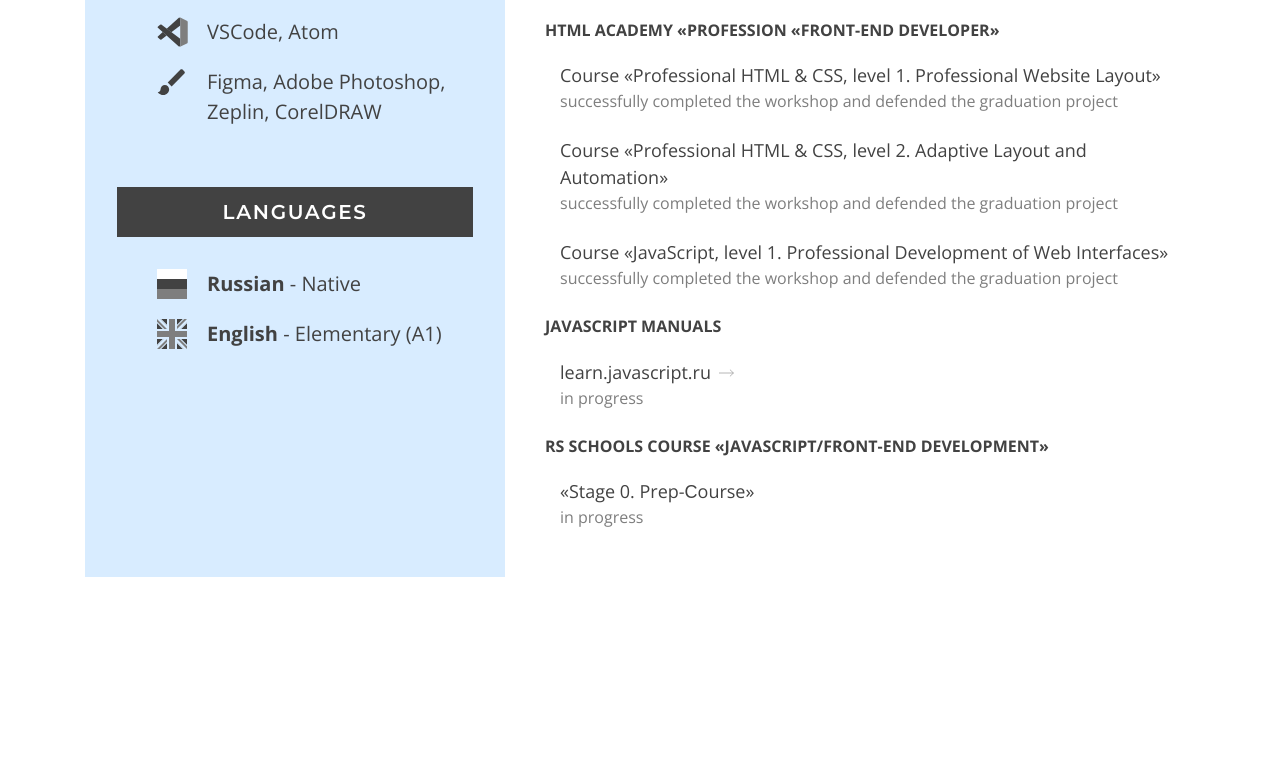
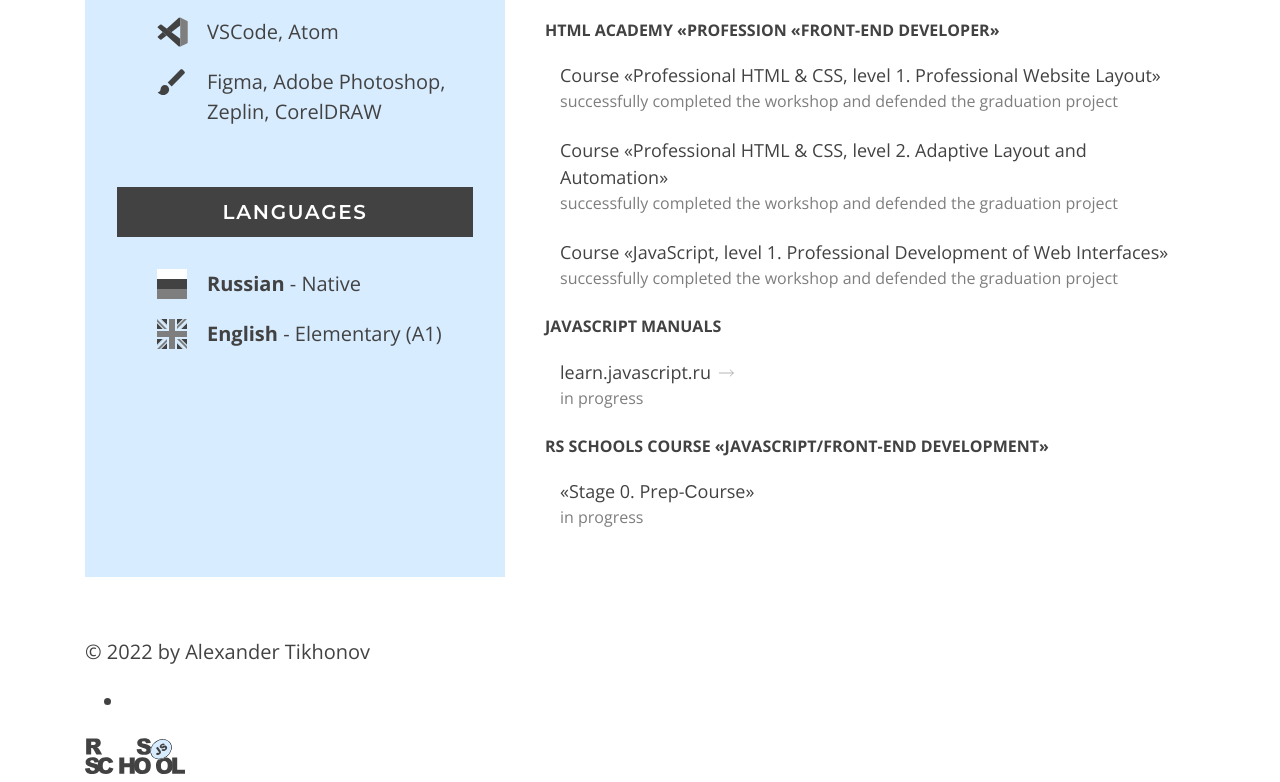
Before and after one commit to at1385/rsschool-cv, a website: page source/index.html in a window 1280 px wide. Shown: the part 1128-1910 px from the top of the page. Before the commit the page ends 1765 px from the top, so only its background shows below. Drawn offline with nearby package versions, Linux system fonts and the light colour scheme; files that its build step writes are made by us from their sources.

Commit message:
feat: add page-footer markup to index.html

```diff
--- a/source/index.html
+++ b/source/index.html
@@ -182,6 +182,24 @@
         </section>
       </div>
     </main>
+
+    <footer class="page-footer">
+      <div class="page-footer__content container">
+        <span class="copyright">&COPY; 2022 by Alexander Tikhonov</span>
+
+        <ul class="socials">
+          <li class="socials__item socials__item--github">
+            <a href="https://github.com/at1385" target="_blank">
+              <span class="visually-hidden">GitHub</span>
+            </a>
+          </li>
+        </ul>
+
+        <a class="course-logo" href="https://rs.school/js/" target="_blank">
+          <img src="img/logo-course.svg" width="100" height="37" alt="RS School JS course logo">
+        </a>
+      </div>
+    </footer>
   </body>
 
 </html>
```
